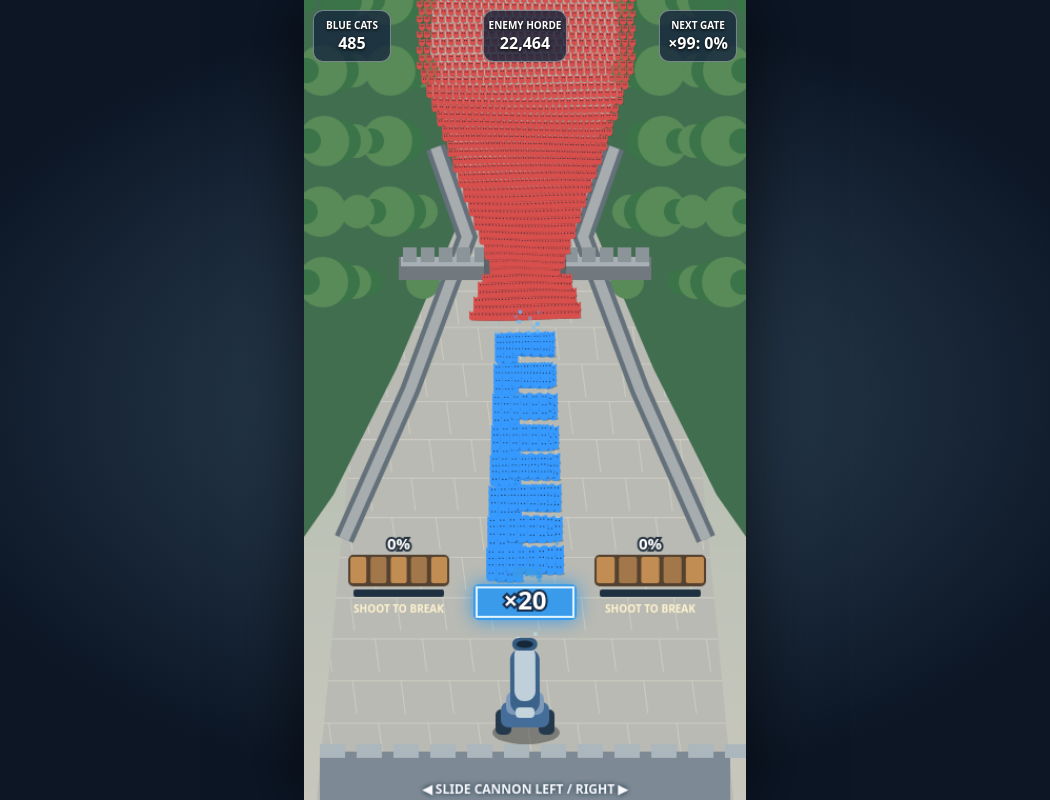
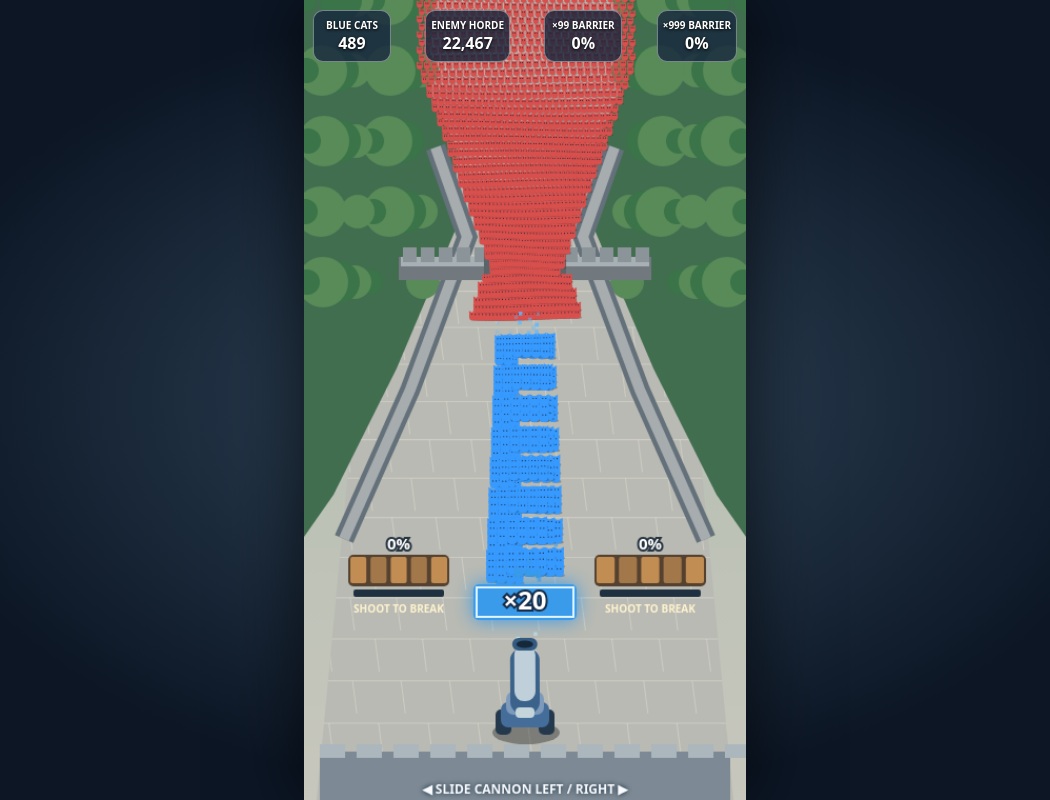
Before and after one commit to Urqe/RagdollLabs-battlecats, a plain HTML site: page index.html in a window 1280 px wide. Both pictures are taken after a click on the button "DEFEND THE CASTLE". Shown: the whole page, without its empty margins (115-1165 px from the left). Drawn offline with Linux system fonts and the light colour scheme.

Commit message:
fix: manual projectile hits on visible barricades, persistent progress for both gates

```diff
--- a/index.html
+++ b/index.html
@@ -17,7 +17,7 @@ button{cursor:pointer;width:100%;min-height:54px;border:0;border-radius:15px;bac
 [hidden]{display:none!important}
 </style></head><body><div id="app">
 <canvas id="game" aria-label="SiegeDolls battlefield"></canvas>
-<div id="hud"><div class="stat">BLUE CATS<b id="blueCount">0</b></div><div class="stat">ENEMY HORDE<b id="redCount">0</b></div><div class="stat">NEXT GATE<b id="gateProgress">×99: 0%</b></div></div>
+<div id="hud"><div class="stat">BLUE CATS<b id="blueCount">0</b></div><div class="stat">ENEMY HORDE<b id="redCount">0</b></div><div class="stat">×99 BARRIER<b id="gate99">0%</b></div><div class="stat">×999 BARRIER<b id="gate999">0%</b></div></div>
 <div id="banner" aria-live="polite"></div>
 <div id="menu" class="overlay"><div class="panel">
 <div class="logo">🐱⚔️</div><div class="brand">RAGDOLLLABS PRESENTS</div><h1>SiegeDolls</h1>
@@ -31,14 +31,15 @@ button{cursor:pointer;width:100%;min-height:54px;border:0;border-radius:15px;bac
 (()=>{
 'use strict';
 const W=420,H=760,TAU=Math.PI*2,canvas=document.getElementById('game'),ctx=canvas.getContext('2d'),el=id=>document.getElementById(id),clamp=(v,a,b)=>Math.max(a,Math.min(b,v));
-let mode='menu',last=0,t=0,gunX=210,dragId=null,dragStart=0,gunStart=0,nextShot=0,front=283,redTotal=22000,blueTotal=0,work=[0,0],flash=0,shots=[],squads=[],burst=[],finalActivated=false,bannerUntil=0;
+let mode='menu',last=0,t=0,gunX=210,dragId=null,dragStart=0,gunStart=0,nextShot=0,front=283,redTotal=22000,blueTotal=0,work=[0,0],flash=0,shots=[],squads=[],burst=[],finalActivated=false,bannerUntil=0,barricadeFlashes=[0,0];
 const gates=[
  {x:210,width:98,y:555,mult:20,name:'×20',color:'#399be9',open:true},
  {x:90,width:96,y:555,mult:99,name:'×99',color:'#ffb740',open:false},
  {x:329,width:106,y:555,mult:999,name:'×999',color:'#ffd561',open:false}
 ];
 // Each shot against a locked gate chips the barricade. No passive unlocking.
-const workNeeded=[95,210];
+const workNeeded=[54,126];
+const BARRICADE_HIT_Y=545,GATE_HIT_Y=565;
 const SHOT_INTERVAL=.28,BLUE_SPEED=104;
 const rand=(a,b)=>a+Math.random()*(b-a);
 function notify(s,seconds=2){bannerUntil=t+seconds;el('banner').textContent=s;el('banner').style.opacity=1}
@@ -126,6 +127,7 @@ function drawBarricade(g,i){
  ctx.textAlign='center';ctx.lineWidth=4;ctx.strokeStyle='#273440';ctx.font='900 15px system-ui';
  ctx.strokeText(Math.round(progress*100)+'%',g.x,y-9);ctx.fillStyle='#fff';ctx.fillText(Math.round(progress*100)+'%',g.x,y-9);
  ctx.font='bold 10px system-ui';ctx.fillStyle='#fff3cf';ctx.fillText('SHOOT TO BREAK',g.x,y+52);
+ if(barricadeFlashes[i]>0){ctx.fillStyle='rgba(255,233,134,'+Math.min(.68,barricadeFlashes[i]*2)+')';ctx.fillRect(xx,y,g.width,30)}
 }
 function drawGate(g,i){
  const x=g.x-g.width/2,y=g.y;
@@ -176,29 +178,35 @@ function end(won){
 }
 function reset(){
  mode='playing';t=0;gunX=210;dragId=null;nextShot=.1;front=283;redTotal=22000;blueTotal=0;work=[0,0];flash=0;shots=[];squads=[];burst=[];finalActivated=false;bannerUntil=0;
- gates[1].open=false;gates[2].open=false;
+ gates[1].open=false;gates[2].open=false;barricadeFlashes=[0,0];
+ el('gate99').textContent='0%';el('gate999').textContent='0%';
  el('menu').hidden=true;el('result').hidden=true;el('hud').style.display='flex';
  notify('HOLD THE CHOKEPOINT!',2.2);last=performance.now();requestAnimationFrame(loop);
 }
 function update(dt){
  t+=dt;nextShot-=dt;flash=Math.max(0,flash-dt*4);
  if(nextShot<=0){fire();nextShot+=SHOT_INTERVAL}
+ for(let i=0;i<2;i++)barricadeFlashes[i]=Math.max(0,barricadeFlashes[i]-dt);
  for(let j=shots.length-1;j>=0;j--){
-  const s=shots[j];s.y-=315*dt;
-  if(s.y>570)continue;
+  const shot=shots[j],previousY=shot.y;
+  shot.y-=315*dt;
+  const gateIndex=gates.findIndex(g=>Math.abs(shot.x-g.x)<=g.width/2);
+  if(gateIndex<0){if(shot.y<510)shots.splice(j,1);continue}
+  const gate=gates[gateIndex];
+  // Only a cannon projectile crossing a visible barrier damages it.
+  // Neither allied soldiers nor a timer can alter barricade integrity.
+  const hitY=gate.open?GATE_HIT_Y:BARRICADE_HIT_Y;
+  if(!(previousY>=hitY&&shot.y<hitY))continue;
   shots.splice(j,1);
-  const gIndex=gates.findIndex(g=>Math.abs(s.x-g.x)<=g.width/2);
-  if(gIndex<0)continue;
-  const g=gates[gIndex];
-  if(g.open){spawnSquad(g,s.x);continue}
-  // Only direct hits by the player's cannon break barricades.
-  const i=gIndex-1;
-  work[i]+=1;
-  sprinkle(s.x,542,'#d9a46b',5);
-  if(work[i]>=workNeeded[i]){
-   work[i]=workNeeded[i];g.open=true;
-   notify(g.mult===99?'×99 OPEN! FIRE LEFT!':'×999 OPEN! FIRE RIGHT!',3.5);
-   sprinkle(g.x,g.y,'#ffd276',38);
+  if(gate.open){spawnSquad(gate,shot.x);continue}
+  const barrierIndex=gateIndex-1;
+  if(barrierIndex<0)continue;
+  work[barrierIndex]=Math.min(workNeeded[barrierIndex],work[barrierIndex]+1);
+  barricadeFlashes[barrierIndex]=.25;
+  sprinkle(shot.x,BARRICADE_HIT_Y,'#e9b779',6);
+  if(work[barrierIndex]===workNeeded[barrierIndex]){
+   gate.open=true;notify(gate.mult===99?'×99 OPEN — AIM LEFT!':'×999 OPEN — AIM RIGHT!',3);
+   sprinkle(gate.x,gate.y,'#ffd276',38);
   }
  }
  // Each cat army physically travels across the battlefield. Deliver troops only
@@ -230,8 +238,8 @@ function update(dt){
  const marching=squads.reduce((n,q)=>n+q.count,0);
  el('blueCount').textContent=Math.floor(blueTotal+marching).toLocaleString('en-US');
  el('redCount').textContent=Math.ceil(redTotal).toLocaleString('en-US');
- const next=gates.findIndex((g,i)=>i>0&&!g.open);
- el('gateProgress').textContent=next<0?(finalActivated?'PUSH BACK!':'USE ×999!'):gates[next].name+': '+Math.floor(work[next-1]/workNeeded[next-1]*100)+'%';
+ el('gate99').textContent=gates[1].open?'OPEN':Math.floor(work[0]/workNeeded[0]*100)+'%';
+ el('gate999').textContent=gates[2].open?'OPEN':Math.floor(work[1]/workNeeded[1]*100)+'%';
 }
 function loop(now){if(mode!=='playing')return;let dt=Math.min((now-last)/1000,.045);last=now;update(dt);draw();if(mode==='playing')requestAnimationFrame(loop)}
 // Touch: anchor at initial press, move continuously *relative* to drag distance.
```
